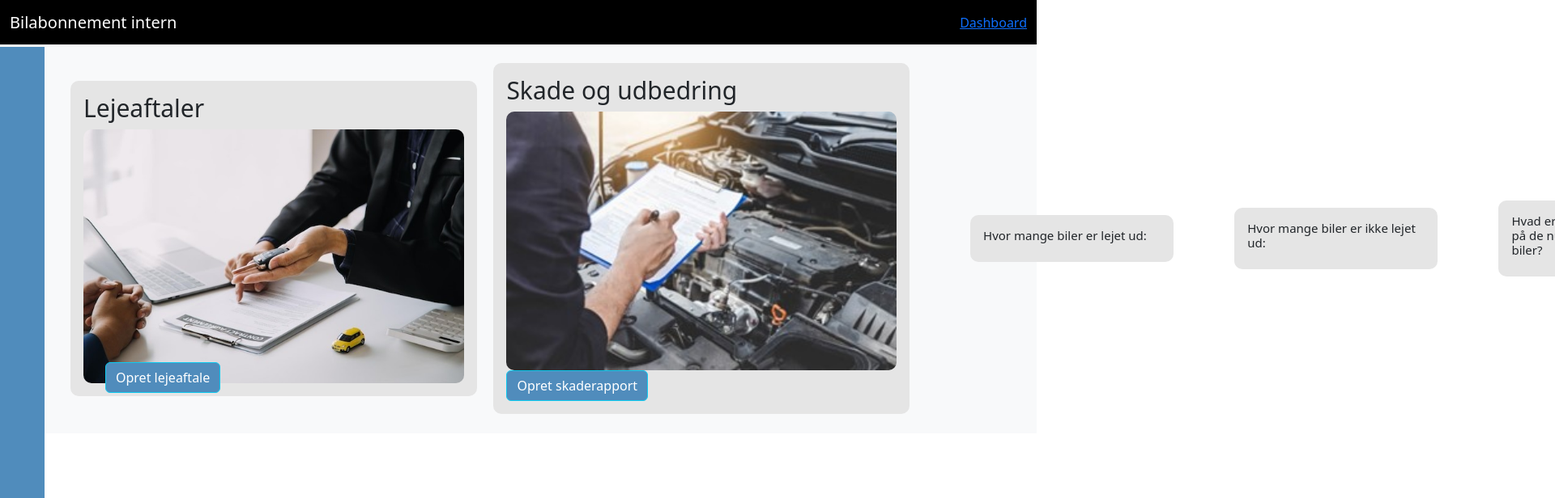
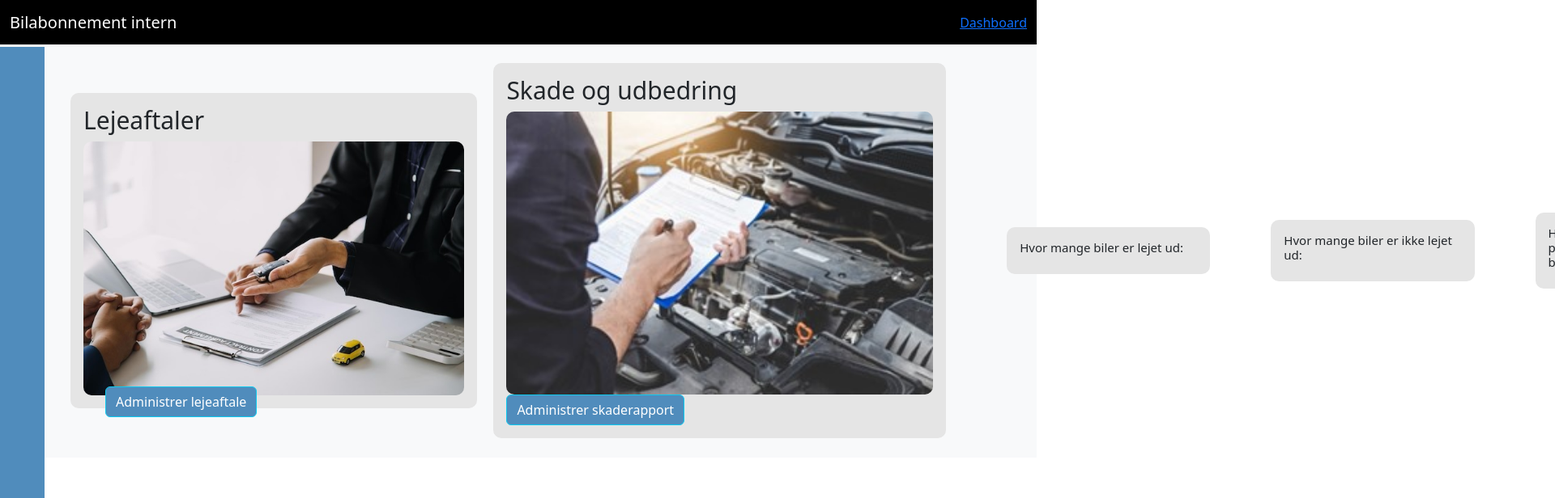
Before and after one commit to Abdu1RH/bilabonnement_app, a React (Create React App) app in the folder bilabonnementapp/: page / in a window 1280 px wide. Shown: the top 616 px of the page at 81% size, 1920 px wide, since content can reach past the window. Built offline with nearby package versions, Linux system fonts and the light colour scheme.

Commit message:
#20 Ikke gjort endnu ændret små detaljer

```diff
--- a/bilabonnementapp/src/App.js
+++ b/bilabonnementapp/src/App.js
@@ -44,7 +44,7 @@ function App() {
                 to="/ListOfAvailableCars"
                 className="btn btn-info btn-overlay"
               >
-                Opret lejeaftale
+                Administrer lejeaftale
               </Link>
             </div>
             {/* Mellemrum mellem containere */}
@@ -58,7 +58,7 @@ function App() {
                 className="image-size"
               />
               <Link to="/createDamageReport" className="btn btn-info">
-                Opret skaderapport
+                Administrer skaderapport
               </Link>
             </div>
 
```
